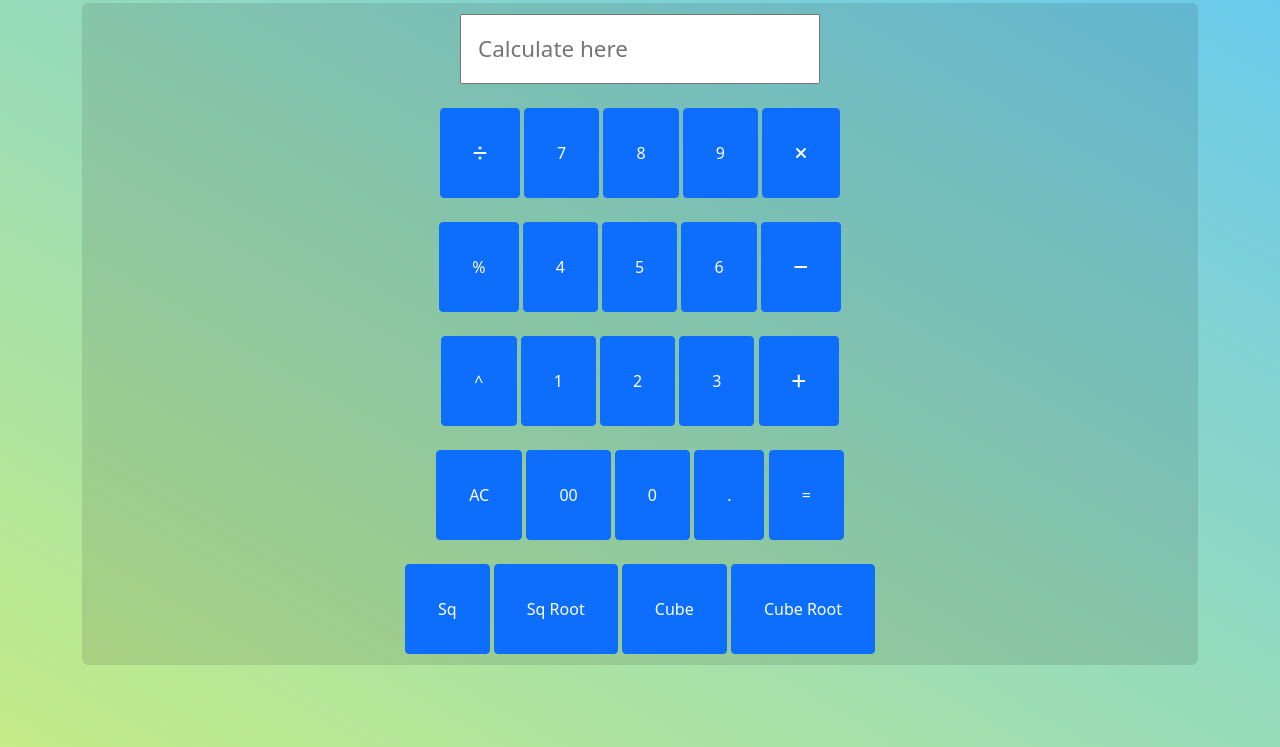
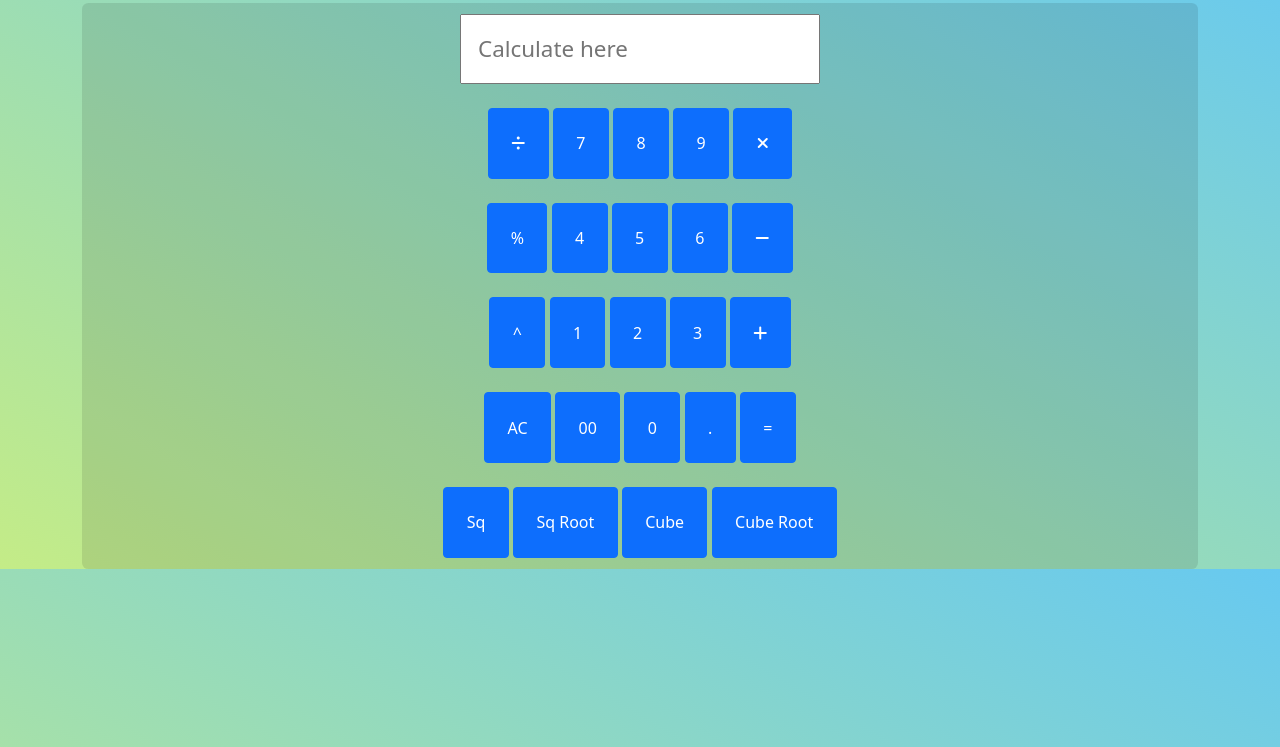
Before and after one commit to mount-thesun/short-pros, a plain HTML site: page Calculator/index.html in a window 1280 px wide. Shown: the part 53-800 px from the top of the page. Drawn offline with nearby package versions, Linux system fonts and the light colour scheme.

Commit message:
Update style.css

```diff
--- a/Calculator/style.css
+++ b/Calculator/style.css
@@ -5,7 +5,7 @@
 
 body{
     background-image: linear-gradient(30deg, rgb(196, 236, 135), rgb(103, 201, 240));
-    height: 100vh;
+    height: auto;
 }
 
 form{
@@ -22,11 +22,11 @@ input{
     padding: 1rem;
     width: fit-content;
     font-size: 1.4rem;
-    overflow: scroll;
+    overflow:scroll;
 }
 
 .btn{
-    padding: 2rem;
+    padding: 1.4rem;
     height: auto;
     width: max-content;
 }
@@ -36,6 +36,7 @@ input{
         padding: 0.5rem;
     }
     .btn{
+        margin-top: 0.1rem;
         padding: 1rem;
     }
 }
```
